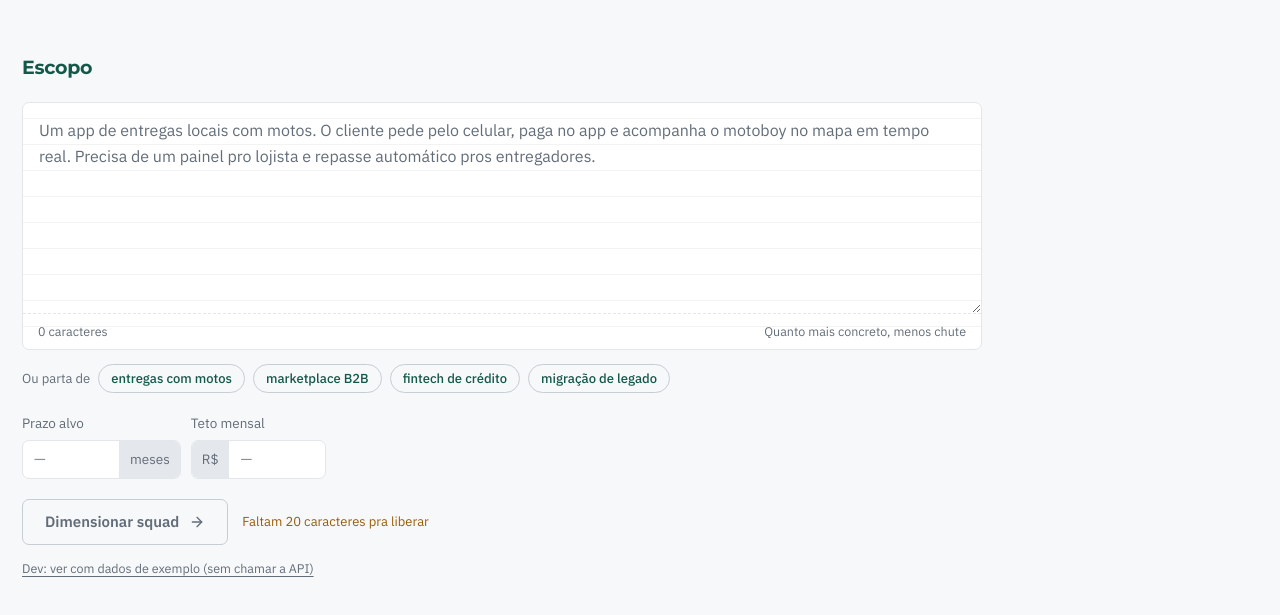
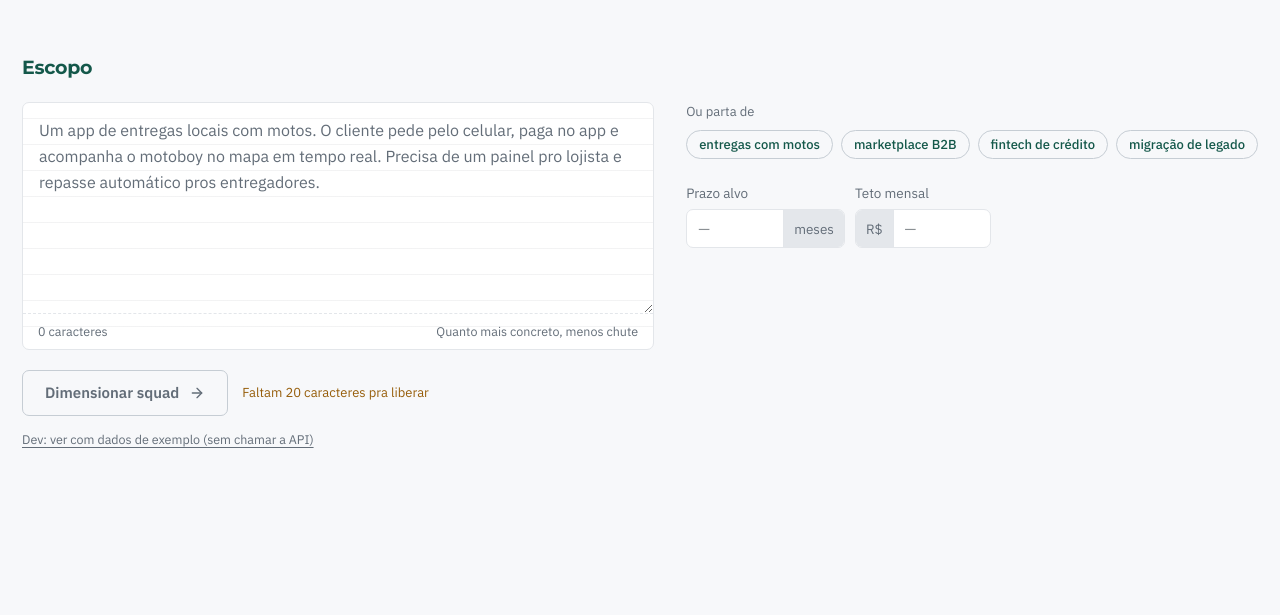
Before and after one commit to miguelquintanilhapy/squad-builder, a Next.js app: page / in a window 1280 px wide. Shown: the part 809-1424 px from the top of the page. After the commit the page ends 1323 px from the top, so only its background shows below. Built offline with nearby package versions, Linux system fonts and the light colour scheme.

Commit message:
fix: chips e campos numéricos do escopo em linha única

```diff
--- a/src/components/ConstraintFields.tsx
+++ b/src/components/ConstraintFields.tsx
@@ -17,7 +17,7 @@ export function ConstraintFields({
   disabled?: boolean
 }) {
   return (
-    <div className="flex flex-wrap items-end gap-2.5">
+    <div className="flex flex-nowrap items-end gap-2.5">
       <div className="flex flex-col gap-1.5">
         <label htmlFor="prazo" className="text-[13.5px] text-ink-2">
           Prazo alvo
--- a/src/components/ScopeField.tsx
+++ b/src/components/ScopeField.tsx
@@ -13,13 +13,11 @@ export const MAX_SCOPE_CHARS = 6000
 export function ScopeField({
   value,
   onChange,
-  onUseSeed,
   onSubmit,
   disabled,
 }: {
   value: string
   onChange: (value: string) => void
-  onUseSeed: (text: string) => void
   /** Atalho Ctrl/Cmd+Enter — fluxo texto → resultado espera isso, sem precisar soltar o teclado. */
   onSubmit: () => void
   disabled?: boolean
@@ -29,7 +27,6 @@ export function ScopeField({
   const nearMax = !overMax && count > MAX_SCOPE_CHARS * 0.9
 
   return (
-    <div className="flex flex-col gap-3.5">
     <div className="scope-shell">
       <textarea
         value={value}
@@ -57,9 +54,16 @@ export function ScopeField({
         </span>
       </div>
     </div>
+  )
+}
 
-      <div className="flex flex-wrap items-center gap-2">
+/** Ao lado do campo de texto livre, não abaixo — junto com ConstraintFields, ocupa a coluna
+ * direita da seção de Escopo (ver SquadBuilderApp). */
+export function ScopeSeeds({ onUseSeed, disabled }: { onUseSeed: (text: string) => void; disabled?: boolean }) {
+  return (
+    <div className="flex flex-col gap-2">
       <span className="text-[13px] text-ink-3">Ou parta de</span>
+      <div className="flex flex-nowrap items-center gap-2">
         {SCOPE_SEEDS.map((seed) => (
           <button
             key={seed.id}
--- a/src/components/SquadBuilderApp.tsx
+++ b/src/components/SquadBuilderApp.tsx
@@ -4,7 +4,7 @@ import { useRef, useState } from 'react'
 import { AlertCircle, ArrowDown, ArrowRight, HelpCircle } from 'lucide-react'
 import { ContractType, NegotiationTurn, ProjectInput, Scenario, ScenarioVersion, ScopeAnalysis } from '@/types'
 import { BrandMark } from '@/components/BrandMark'
-import { ScopeField, MAX_SCOPE_CHARS, MIN_SCOPE_CHARS } from '@/components/ScopeField'
+import { ScopeField, ScopeSeeds, MAX_SCOPE_CHARS, MIN_SCOPE_CHARS } from '@/components/ScopeField'
 import { ConstraintFields } from '@/components/ConstraintFields'
 import { ReadingGrid } from '@/components/ReadingGrid'
 import { DashboardPanel } from '@/components/DashboardPanel'
@@ -356,10 +356,12 @@ export function SquadBuilderApp() {
         </section>
 
         <section ref={scopeFormRef} className="wrap py-12 sm:py-16">
-          {/* Mais largo que os 760px originais (fechava demais frente ao container de 1680px das
-              outras seções — ver revisão externa 1.14), mas sem ir pra largura total: textarea e
-              inputs não têm a mesma justificativa de tabela/gráfico pra ocupar a tela inteira. */}
-          <div className="max-w-[960px]">
+          {/* Duas colunas: texto livre + botão à esquerda (posição original), "Ou parta de" e os
+              campos numéricos à direita do textarea, cada grupo numa linha só (sem quebrar 2x2)
+              — preenche o vazio que sobrava com conteúdo de verdade, não com centralização. Sem
+              teto de largura própria: usa o wrap inteiro, como as seções de baixo, porque agora a
+              coluna direita (auto, do tamanho do conteúdo) precisa de espaço real ao lado do texto. */}
+          <div>
             <Eyebrow>Escopo</Eyebrow>
 
             {error && (
@@ -399,26 +401,16 @@ export function SquadBuilderApp() {
               </div>
             )}
 
-            <div className="mt-5">
+            <div className="mt-5 grid grid-cols-1 gap-8 lg:grid-cols-[1fr_auto]">
+              <div>
                 <ScopeField
                   value={input.description}
                   onChange={(description) => setInput((prev) => ({ ...prev, description }))}
-                onUseSeed={(text) => void handleAnalyze(text)}
                   onSubmit={() => {
                     if (!analyzeLoading && !scopeOutOfRange) void handleAnalyze()
                   }}
                   disabled={analyzeLoading}
                 />
-            </div>
-
-            <div className="mt-5">
-              <ConstraintFields
-                targetTimelineMonths={input.targetTimelineMonths}
-                monthlyBudget={input.monthlyBudget}
-                onChange={(patch) => setInput((prev) => ({ ...prev, ...patch }))}
-                disabled={analyzeLoading}
-              />
-            </div>
 
                 <div className="mt-5 flex flex-wrap items-center gap-3.5">
                   <PrimaryButton
@@ -464,6 +456,18 @@ export function SquadBuilderApp() {
                     Dev: ver com dados de exemplo (sem chamar a API)
                   </button>
                 )}
+              </div>
+
+              <div className="flex flex-col gap-6">
+                <ScopeSeeds onUseSeed={(text) => void handleAnalyze(text)} disabled={analyzeLoading} />
+                <ConstraintFields
+                  targetTimelineMonths={input.targetTimelineMonths}
+                  monthlyBudget={input.monthlyBudget}
+                  onChange={(patch) => setInput((prev) => ({ ...prev, ...patch }))}
+                  disabled={analyzeLoading}
+                />
+              </div>
+            </div>
           </div>
         </section>
 
```
Lines whose indentation alone changed are shown as unchanged.
